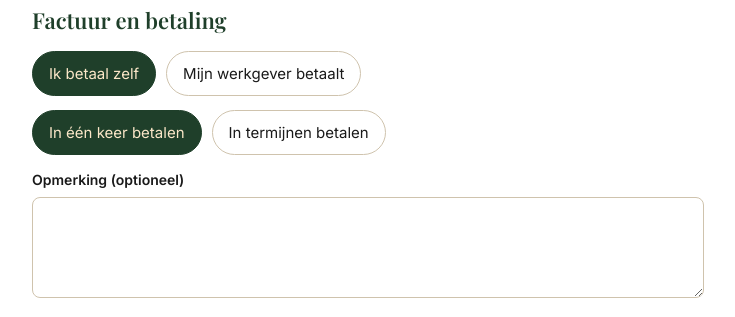
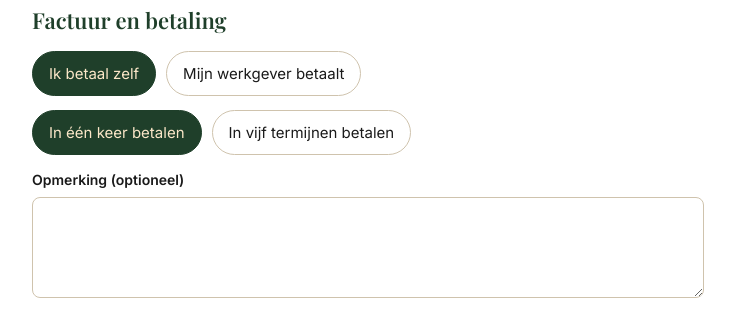
Before and after one commit to olivier655/The-Italian-Wine-Food-Academy, a Flask app: page /aanmelden/italiaanse-keuken/?optie=eigen-tempo in a window 1280 px wide. Shown: the part 1275-1592 px from the top of the page, without its empty margins (272-1007 px from the left). Run offline with Flask 3, Linux system fonts and the light colour scheme.

Commit message:
Add files via upload

```diff
--- a/templates/aanmelden.html
+++ b/templates/aanmelden.html
@@ -102,7 +102,7 @@
       <div data-show-if="zakelijk">{{ text('bedrijfsnaam', 'Bedrijfsnaam op de factuur', autocomplete='organization') }}</div>
       <div class="inline-choices">
         <label class="pill"><input type="radio" name="betaling" value="ineens" {% if values.get('betaling', 'ineens') == 'ineens' %}checked{% endif %}><span>In één keer betalen</span></label>
-        <label class="pill"><input type="radio" name="betaling" value="termijnen" {% if values.get('betaling') == 'termijnen' %}checked{% endif %}><span>In termijnen betalen</span></label>
+        <label class="pill"><input type="radio" name="betaling" value="termijnen" {% if values.get('betaling') == 'termijnen' %}checked{% endif %}><span>In vijf termijnen betalen</span></label>
       </div>
       <label class="field">
         <span>Opmerking (optioneel)</span>
```
Also changed, not shown: README.md.
